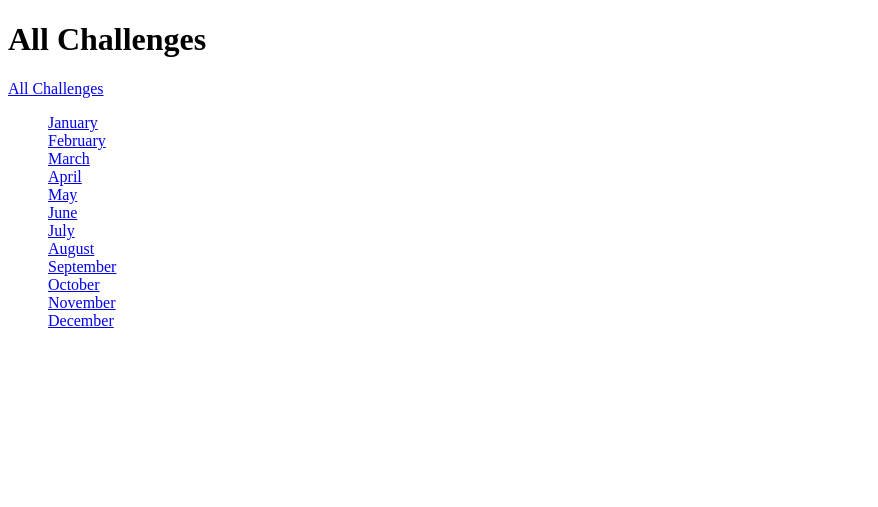
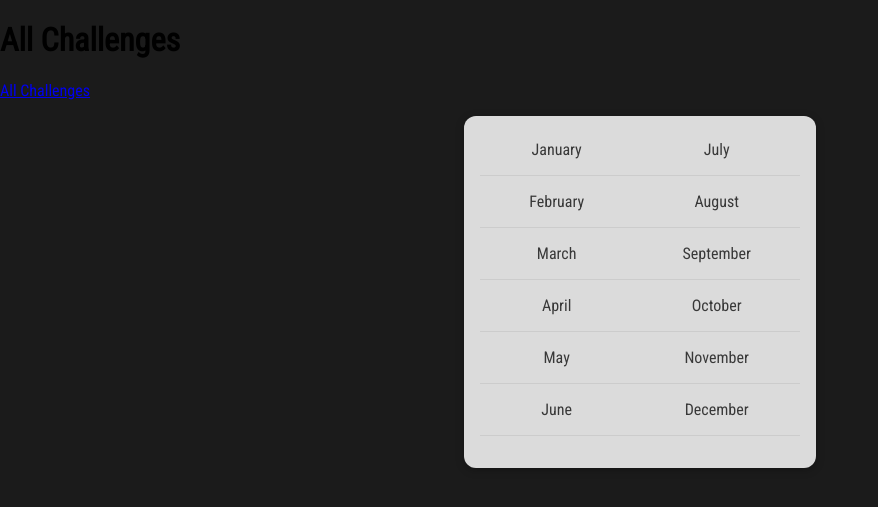
Before and after one commit to SifatNiloy/django-monthly-challenges, a Django app: page /challenges/ in a window 1280 px wide. Shown: the top 507 px of the page, without its empty margins (0-878 px from the left). Run offline with Django 4.2, Linux system fonts and the light colour scheme.

Commit message:
added some css style

```diff
--- a/challenges/static/challenges/challenges.css
+++ b/challenges/static/challenges/challenges.css
@@ -1,3 +1,37 @@
-ul{
+ul {
     list-style: none;
+    margin: 1rem auto;
+    width: 90%;
+    max-width: 20rem;
+    box-shadow: 0px 2px 8px rgba(0, 0, 0, 0.26);
+    padding: 1rem;
+    border-radius: 12px;
+    display: flex;
+    flex-direction: column;
+    flex-wrap: wrap;
+    height: 20rem;
+    background-color: rgb(219, 219, 219);
+
 }
+
+li {
+    margin: 0.5rem 0;
+    text-align: center;
+    font-size: 1rem;
+    border-bottom: 1px solid #ccc;
+    padding-bottom: 1rem;
+}
+
+li:last-of-type li:nth-of-type(6) {
+    border-bottom: none;
+}
+
+li a {
+    text-decoration: none;
+    color: #383838;
+}
+
+li a:hover,
+li a:active {
+    color: rgb(163, 0, 163);
+}
--- a/challenges/templates/challenges/index.html
+++ b/challenges/templates/challenges/index.html
@@ -16,5 +16,5 @@
         {% for month in months %}
             <li><a href="{%url "month-challenge" month %}">{{ month|title }}</a></li>
         {% endfor %}
-    <ul>
+    </ul>
 {% endblock %}
--- a/monthly_challenges/settings.py
+++ b/monthly_challenges/settings.py
@@ -119,7 +119,11 @@ USE_TZ = True
 # Static files (CSS, JavaScript, Images)
 # https://docs.djangoproject.com/en/4.2/howto/static-files/
 
-STATIC_URL = 'static/'
+STATIC_URL = '/static/'
+
+STATICFILES_DIRS=[
+    BASE_DIR/ "static"
+]
 
 # Default primary key field type
 # https://docs.djangoproject.com/en/4.2/ref/settings/#default-auto-field
--- /dev/null
+++ b/static/styles.css
@@ -0,0 +1,10 @@
+@import url('https://fonts.googleapis.com/css2?family=Roboto+Condensed&display=swap');
+
+html {
+    font-family: 'Roboto Condensed', sans-serif;
+}
+
+body {
+    margin: 0;
+    background-color: rgb(27, 27, 27);
+}
--- a/templates/base.html
+++ b/templates/base.html
@@ -1,9 +1,12 @@
+{%load static%}
+
 <!DOCTYPE html>
 <html lang="en">
 <head>
     <meta charset="UTF-8">
     <meta name="viewport" content="width=device-width, initial-scale=1.0">
     <title>{%block page_title %} My Challenges {% endblock %} </title>
+    <link rel="stylesheet" href="{% static "styles.css" %}">
     {%block css_files %} {%endblock%}
 </head>
 
```
Also changed, not shown: challenges/views.py (line endings or trailing spaces), monthly_challenges/asgi.py (line endings or trailing spaces).
